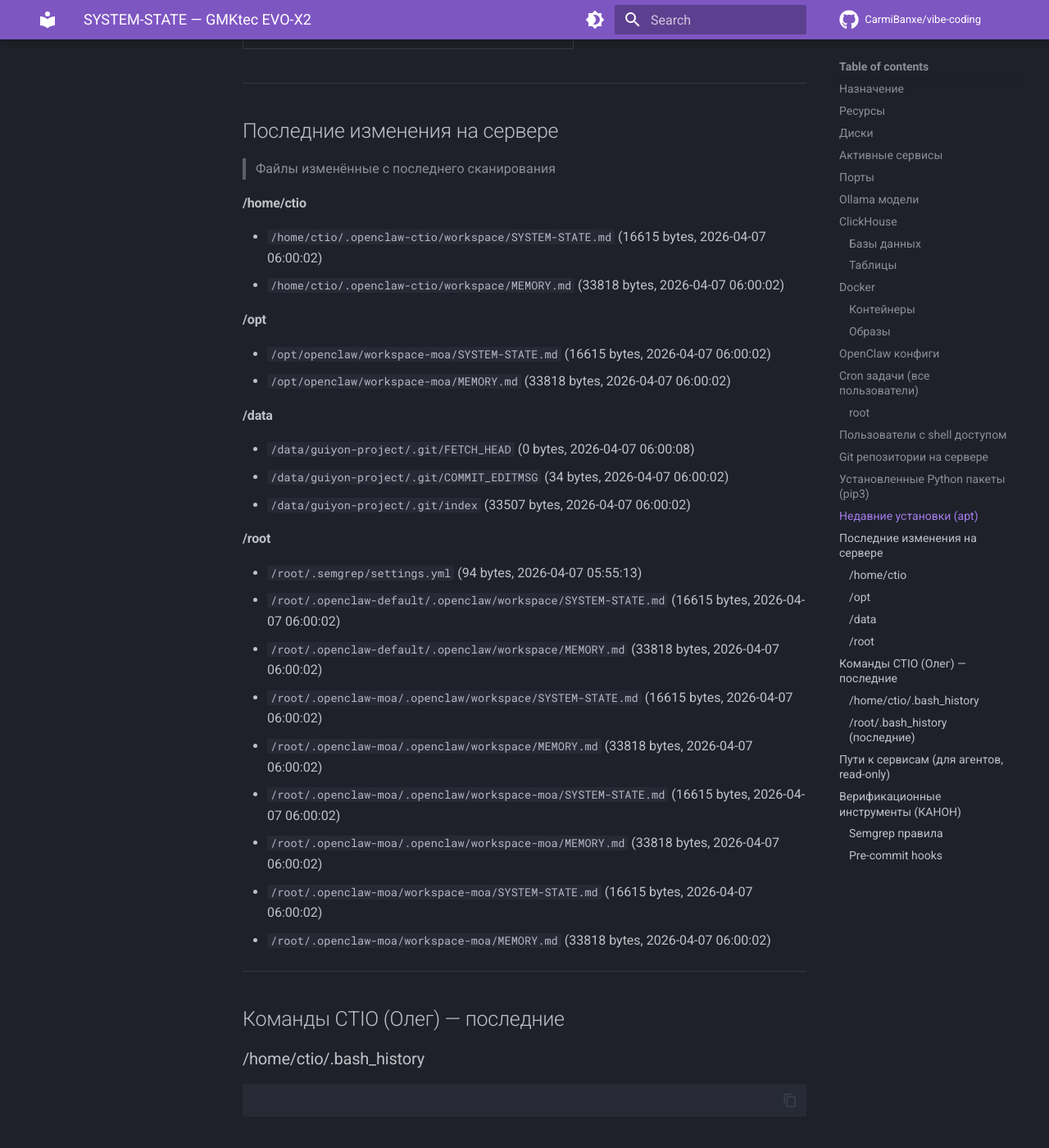
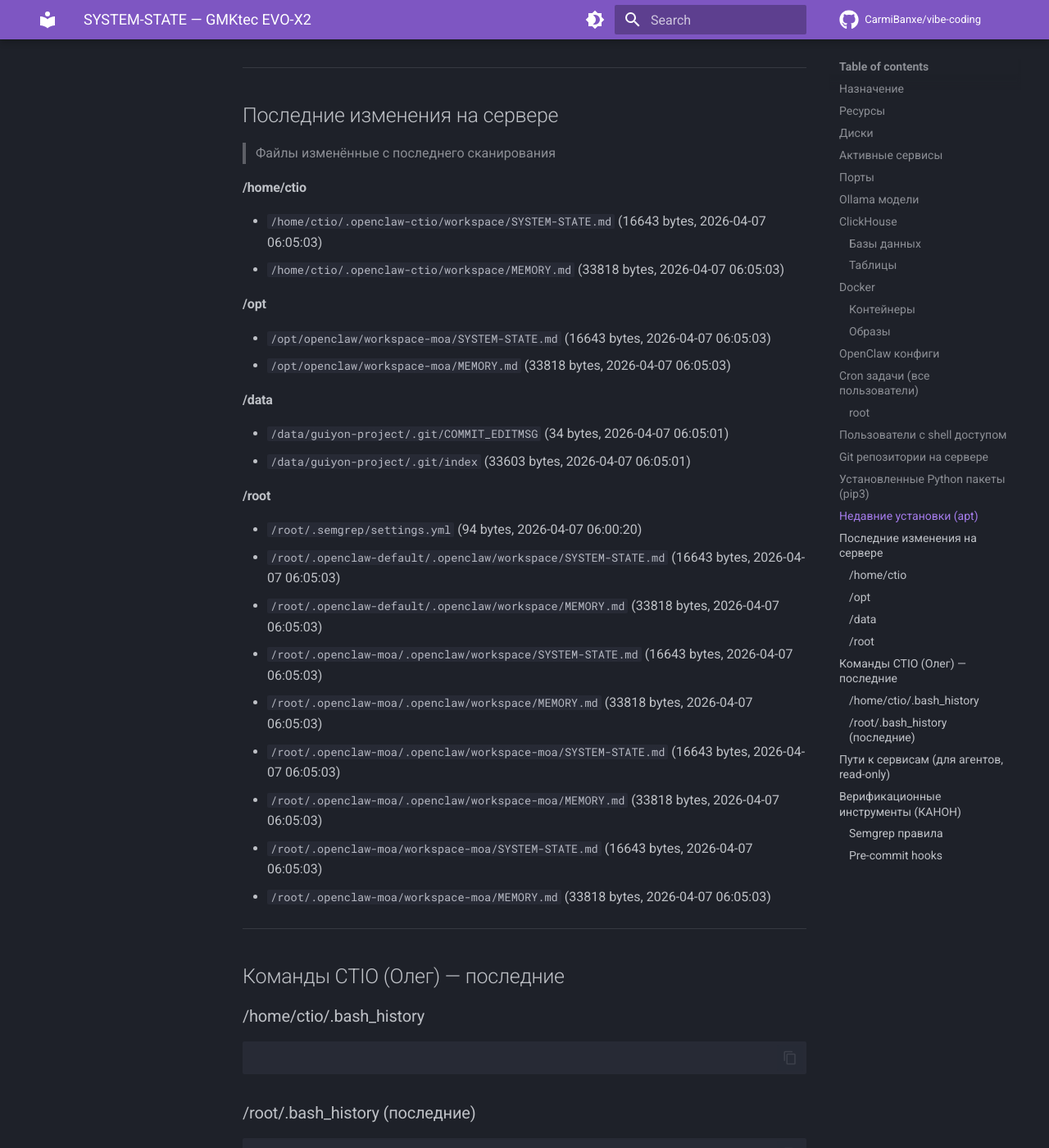
Before and after one commit to CarmiBanxe/vibe-coding, an MkDocs documentation site: the page built from docs/SYSTEM-STATE.md, in a window 1280 px wide and 1400 px high, scrolled down 13841 px. Shown: the whole window at 82% size. Built offline with MkDocs 1.6.1 and Material for MkDocs 9.7.7, drawn with Linux system fonts in a browser that asks for light colours; comment, search, counter and statistics services are not loaded; some of the changed text lies outside the part shown.

Commit message:
auto: SYSTEM-STATE v2 update (2026-04-07 06:05 CEST)

```diff
--- a/docs/SYSTEM-STATE.md
+++ b/docs/SYSTEM-STATE.md
@@ -1,6 +1,6 @@
 # SYSTEM-STATE — GMKtec EVO-X2
 > Автоматически обновляется каждые 5 минут
-> Последнее сканирование: 2026-04-07 06:00 CEST
+> Последнее сканирование: 2026-04-07 06:05 CEST
 > Источник: ctio-watcher.sh v2 (cron)
 
 ## Назначение
@@ -49,7 +49,6 @@
 fwupd.service running
 getty@tty1.service running
 gnome-remote-desktop.service running
-guiyon-api.service running
 guiyon-bridge.service running
 guiyon-dispatcher.service running
 guiyon-project-api.service running
@@ -250,8 +249,8 @@
 | marble-src-marble-frontend:latest | 757MB |
 | marble-src-marble-backend:latest | 255MB |
 | andreysenov/firebase-tools:latest | 1.47GB |
+| jube.app:latest | 646MB |
 | <none>:<none> | 646MB |
-| jube.app:latest | 646MB |
 | mongo:8 | 950MB |
 | postgis/postgis:17-3.5 | 637MB |
 | postgres:17 | 453MB |
@@ -380,28 +379,27 @@
 
 
 #### /home/ctio
-- `/home/ctio/.openclaw-ctio/workspace/SYSTEM-STATE.md` (16615 bytes, 2026-04-07 06:00:02)
-- `/home/ctio/.openclaw-ctio/workspace/MEMORY.md` (33818 bytes, 2026-04-07 06:00:02)
+- `/home/ctio/.openclaw-ctio/workspace/SYSTEM-STATE.md` (16643 bytes, 2026-04-07 06:05:03)
+- `/home/ctio/.openclaw-ctio/workspace/MEMORY.md` (33818 bytes, 2026-04-07 06:05:03)
 
 #### /opt
-- `/opt/openclaw/workspace-moa/SYSTEM-STATE.md` (16615 bytes, 2026-04-07 06:00:02)
-- `/opt/openclaw/workspace-moa/MEMORY.md` (33818 bytes, 2026-04-07 06:00:02)
+- `/opt/openclaw/workspace-moa/SYSTEM-STATE.md` (16643 bytes, 2026-04-07 06:05:03)
+- `/opt/openclaw/workspace-moa/MEMORY.md` (33818 bytes, 2026-04-07 06:05:03)
 
 #### /data
-- `/data/guiyon-project/.git/FETCH_HEAD` (0 bytes, 2026-04-07 06:00:08)
-- `/data/guiyon-project/.git/COMMIT_EDITMSG` (34 bytes, 2026-04-07 06:00:02)
-- `/data/guiyon-project/.git/index` (33507 bytes, 2026-04-07 06:00:02)
+- `/data/guiyon-project/.git/COMMIT_EDITMSG` (34 bytes, 2026-04-07 06:05:01)
+- `/data/guiyon-project/.git/index` (33603 bytes, 2026-04-07 06:05:01)
 
 #### /root
-- `/root/.semgrep/settings.yml` (94 bytes, 2026-04-07 05:55:13)
-- `/root/.openclaw-default/.openclaw/workspace/SYSTEM-STATE.md` (16615 bytes, 2026-04-07 06:00:02)
-- `/root/.openclaw-default/.openclaw/workspace/MEMORY.md` (33818 bytes, 2026-04-07 06:00:02)
-- `/root/.openclaw-moa/.openclaw/workspace/SYSTEM-STATE.md` (16615 bytes, 2026-04-07 06:00:02)
-- `/root/.openclaw-moa/.openclaw/workspace/MEMORY.md` (33818 bytes, 2026-04-07 06:00:02)
-- `/root/.openclaw-moa/.openclaw/workspace-moa/SYSTEM-STATE.md` (16615 bytes, 2026-04-07 06:00:02)
-- `/root/.openclaw-moa/.openclaw/workspace-moa/MEMORY.md` (33818 bytes, 2026-04-07 06:00:02)
-- `/root/.openclaw-moa/workspace-moa/SYSTEM-STATE.md` (16615 bytes, 2026-04-07 06:00:02)
-- `/root/.openclaw-moa/workspace-moa/MEMORY.md` (33818 bytes, 2026-04-07 06:00:02)
+- `/root/.semgrep/settings.yml` (94 bytes, 2026-04-07 06:00:20)
+- `/root/.openclaw-default/.openclaw/workspace/SYSTEM-STATE.md` (16643 bytes, 2026-04-07 06:05:03)
+- `/root/.openclaw-default/.openclaw/workspace/MEMORY.md` (33818 bytes, 2026-04-07 06:05:03)
+- `/root/.openclaw-moa/.openclaw/workspace/SYSTEM-STATE.md` (16643 bytes, 2026-04-07 06:05:03)
+- `/root/.openclaw-moa/.openclaw/workspace/MEMORY.md` (33818 bytes, 2026-04-07 06:05:03)
+- `/root/.openclaw-moa/.openclaw/workspace-moa/SYSTEM-STATE.md` (16643 bytes, 2026-04-07 06:05:03)
+- `/root/.openclaw-moa/.openclaw/workspace-moa/MEMORY.md` (33818 bytes, 2026-04-07 06:05:03)
+- `/root/.openclaw-moa/workspace-moa/SYSTEM-STATE.md` (16643 bytes, 2026-04-07 06:05:03)
+- `/root/.openclaw-moa/workspace-moa/MEMORY.md` (33818 bytes, 2026-04-07 06:05:03)
 
 ---
 
```
Also changed, not shown: other parts of docs/SYSTEM-STATE.md (+3 -3 lines).
